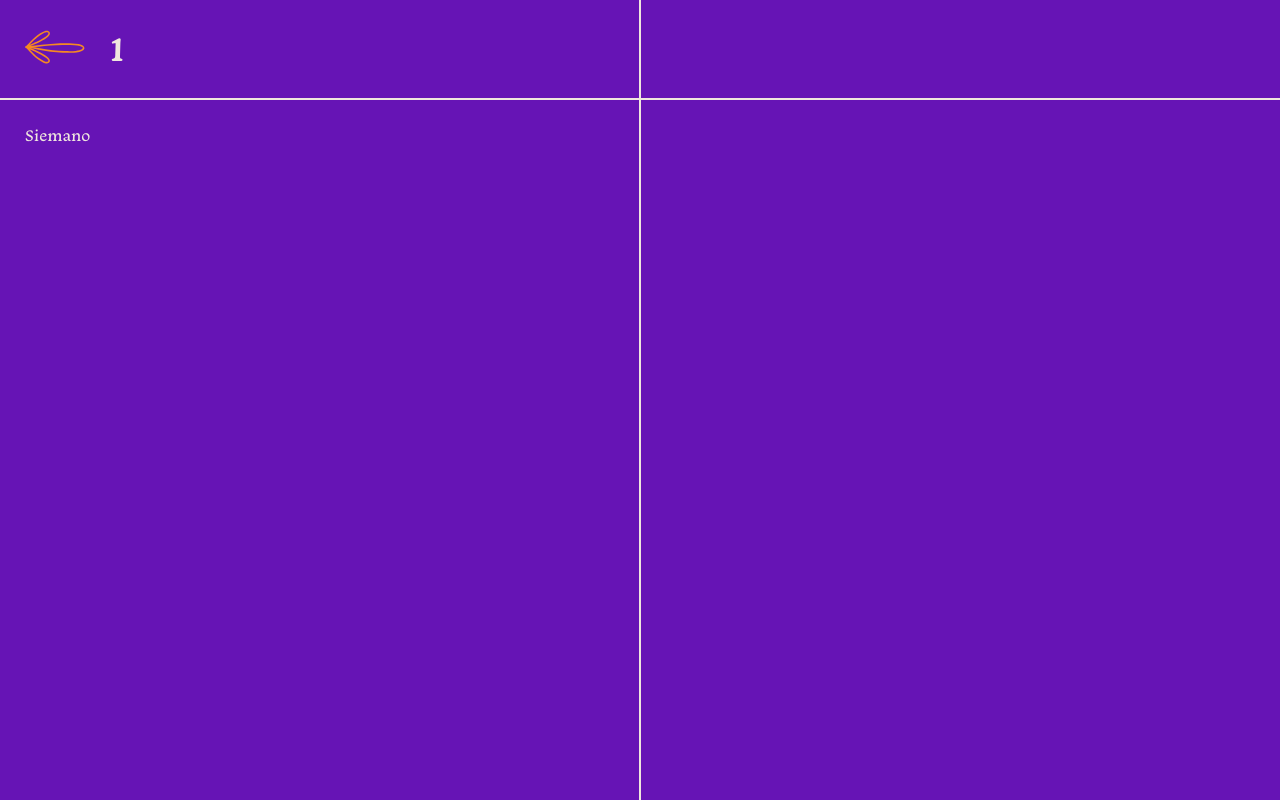
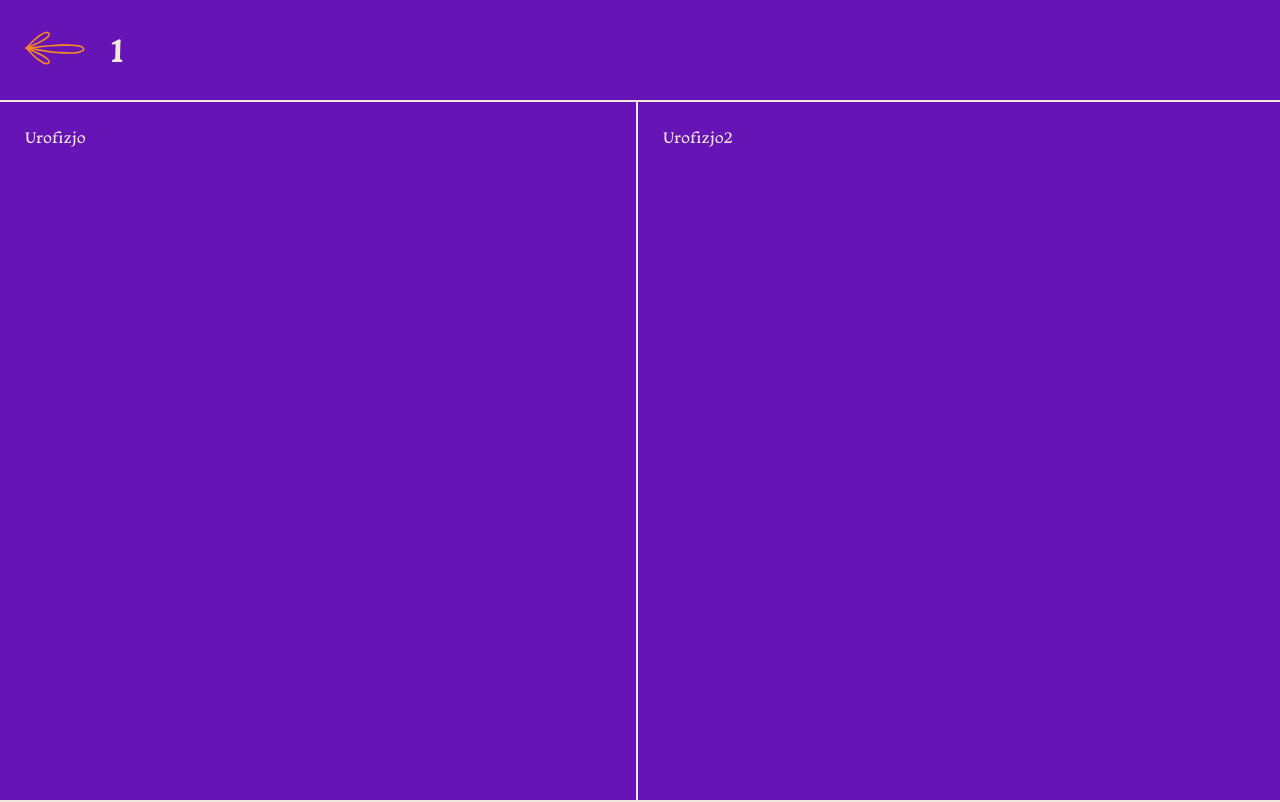
Before and after one commit to pasatoai/pestki, a Next.js app: page /gabinet/1 in a window 1280 px wide. Shown: the top 802 px of the page. Built offline with nearby package versions, Linux system fonts and the light colour scheme.

Commit message:
Doctor sections done

```diff
--- a/components/Gabinety/gabinety.tsx
+++ b/components/Gabinety/gabinety.tsx
@@ -1,8 +1,8 @@
 import * as L from "../Layout/layout";
 import styles from "./gabinety.module.css";
 import Image from "next/image";
-import GabinetPage from "../../pages/gabinet/[city]";
 import Link from "next/link";
+import { useState } from "react";
 
 const gabinety = [
   "Koluszki",
--- a/components/Layout/layout.tsx
+++ b/components/Layout/layout.tsx
@@ -3,14 +3,17 @@ import styles from "./layout.module.css";
 
 interface BarProps {
   children?: React.ReactNode;
+  className?: string;
 }
 
 function RightBar({ children }: BarProps) {
   return <div className={styles.rightBar}>{children}</div>;
 }
 
-function TopBar({ children }: BarProps) {
-  return <div className={styles.topBar}>{children}</div>;
+function TopBar({ children, className }: BarProps) {
+  const style = [styles.topBar].concat(className ? className : "").join(" ");
+
+  return <div className={style}>{children}</div>;
 }
 
 function Content({
--- a/pages/gabinet/[city].tsx
+++ b/pages/gabinet/[city].tsx
@@ -1,17 +1,47 @@
 import Image from "next/image";
 import Link from "next/link";
 import { useRouter } from "next/router";
-import React from "react";
+import React, { useState } from "react";
 import * as L from "../../components/Layout/layout";
 import styles from "./gabinetpage.module.css";
+
+type Decoration = "underline" | "none" | "italic";
+
+type Block = {};
+
+// each section is two subscections
+
+type Section = {
+  key: number;
+  leftS?: SubSection;
+  rightS?: SubSection;
+};
+
+type SubSection = {
+  name: string;
+  blocks: Block[];
+};
+
+function Block() {}
 
 function GabinetPage(x: any) {
   const { query } = useRouter();
 
+  const [sections, setSections] = useState<Section[]>([
+    {
+      key: Math.random(),
+      leftS: { name: "Urofizjo", blocks: [] },
+      rightS: { name: "Urofizjo2", blocks: [] },
+    },
+    {
+      key: Math.random(),
+      leftS: { name: "Urofizjo", blocks: [] },
+    },
+  ]);
+
   return (
-    <div className={styles.wrapper}>
     <L.Page isViolet={true}>
-        <L.TopBar>
+      <L.TopBar className={styles.topBar}>
         <Link href="/">
           <a>
             <Image
@@ -25,12 +55,15 @@ function GabinetPage(x: any) {
         </Link>
         <h1 className={styles.city}>{query.city}</h1>
       </L.TopBar>
-        <L.Content>Siemano</L.Content>
+      <L.Content className={styles.sectionsWrapper}>
+        {sections.map(({ key: sk, leftS, rightS }) => (
+          <div key={sk} className={styles.section}>
+            <div className={styles.subSection}>{leftS?.name}</div>
+            <div className={styles.subSection}>{rightS?.name}</div>
+          </div>
+        ))}
+      </L.Content>
     </L.Page>
-      <L.Page isViolet={true}>
-        <L.TopBar />
-      </L.Page>
-    </div>
   );
 }
 
--- a/pages/gabinet/gabinetpage.module.css
+++ b/pages/gabinet/gabinetpage.module.css
@@ -1,8 +1,32 @@
-.wrapper {
-  display: flex;
-  gap: 2px;
-  background: var(--color-brown);
+.topBar {
+  border: none;
 }
+.sectionsWrapper {
+  padding: 0px;
+  width: 100%;
+  background: inherit;
+}
+
+.section {
+  width: 100%;
+  height: calc(100vh - var(--d-bar-dim));
+  background: inherit;
+  border-top: 2px solid var(--color-brown);
+}
+
+.subSection {
+  padding: 25px;
+  height: 100%;
+  width: 50%;
+  display: inline-block;
+  float: left;
+}
+
+.subSection:nth-child(odd) {
+  width: calc(50% - 2px);
+  border-right: 2px solid var(--color-brown);
+}
+
 .kursor {
   rotate: 90deg;
   cursor: pointer;
```
Lines whose indentation alone changed are shown as unchanged.
